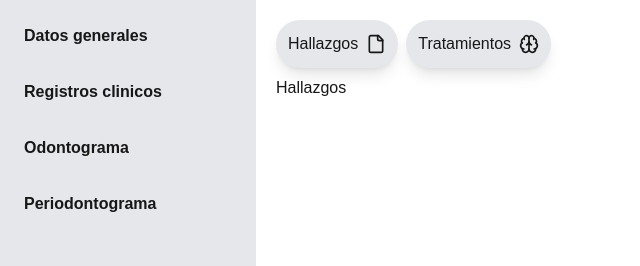
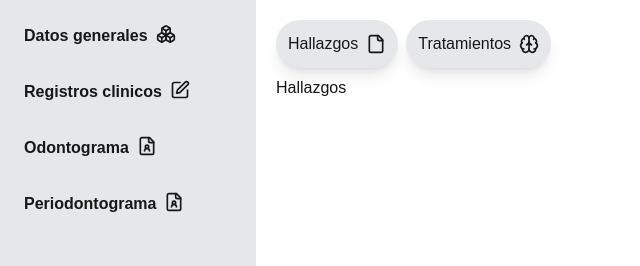
Before and after one commit to KYOCABU-LAB/njs-irdent-frontend, a Next.js app: page /pacientes/odontograma in a window 1280 px wide. Shown: the top 266 px of the page, without its empty margins (0-640 px from the left). Built offline with nearby package versions, Linux system fonts and the light colour scheme.

Commit message:
mejorar el componente SideBarPacient añadiendo iconos junto a los textos de los enlaces para una mejor visualización y usabilidad

```diff
--- a/src/features/paciente/common/components/SideBarPacient.tsx
+++ b/src/features/paciente/common/components/SideBarPacient.tsx
@@ -1,3 +1,4 @@
+import { BoxesIcon, EditIcon, FileUser } from "lucide-react";
 import Link from "next/link";
 
 const SideBarPacient = () => {
@@ -8,28 +9,40 @@ const SideBarPacient = () => {
           className="font-bold hover:bg-gray-300 p-2 rounded"
           href={"/pacientes"}
         >
-          <div>Datos generales</div>
+          <div className="flex gap-2">
+            <div>Datos generales</div>
+            <BoxesIcon className="w-5 h-5" />
+          </div>
         </Link>
 
         <Link
           className="font-bold hover:bg-gray-300 p-2 rounded"
           href={"/pacientes/registro-clinico"}
         >
-          <div>Registros clinicos</div>
+          <div className="flex gap-2">
+            <div>Registros clinicos</div>
+            <EditIcon className="w-5 h-5" />
+          </div>
         </Link>
 
         <Link
           className="font-bold hover:bg-gray-300 p-2 rounded"
           href={"/pacientes/odontograma"}
         >
-          <div>Odontograma</div>
+          <div className="flex gap-2">
+            <div>Odontograma</div>
+            <FileUser className="w-5 h-5" />
+          </div>
         </Link>
 
         <Link
           className="font-bold hover:bg-gray-300 p-2 rounded"
           href={"/pacientes/periodontograma"}
         >
-          <div>Periodontograma</div>
+          <div className="flex gap-2">
+            <div>Periodontograma</div>
+            <FileUser className="w-5 h-5" />
+          </div>
         </Link>
       </div>
     </div>
```
